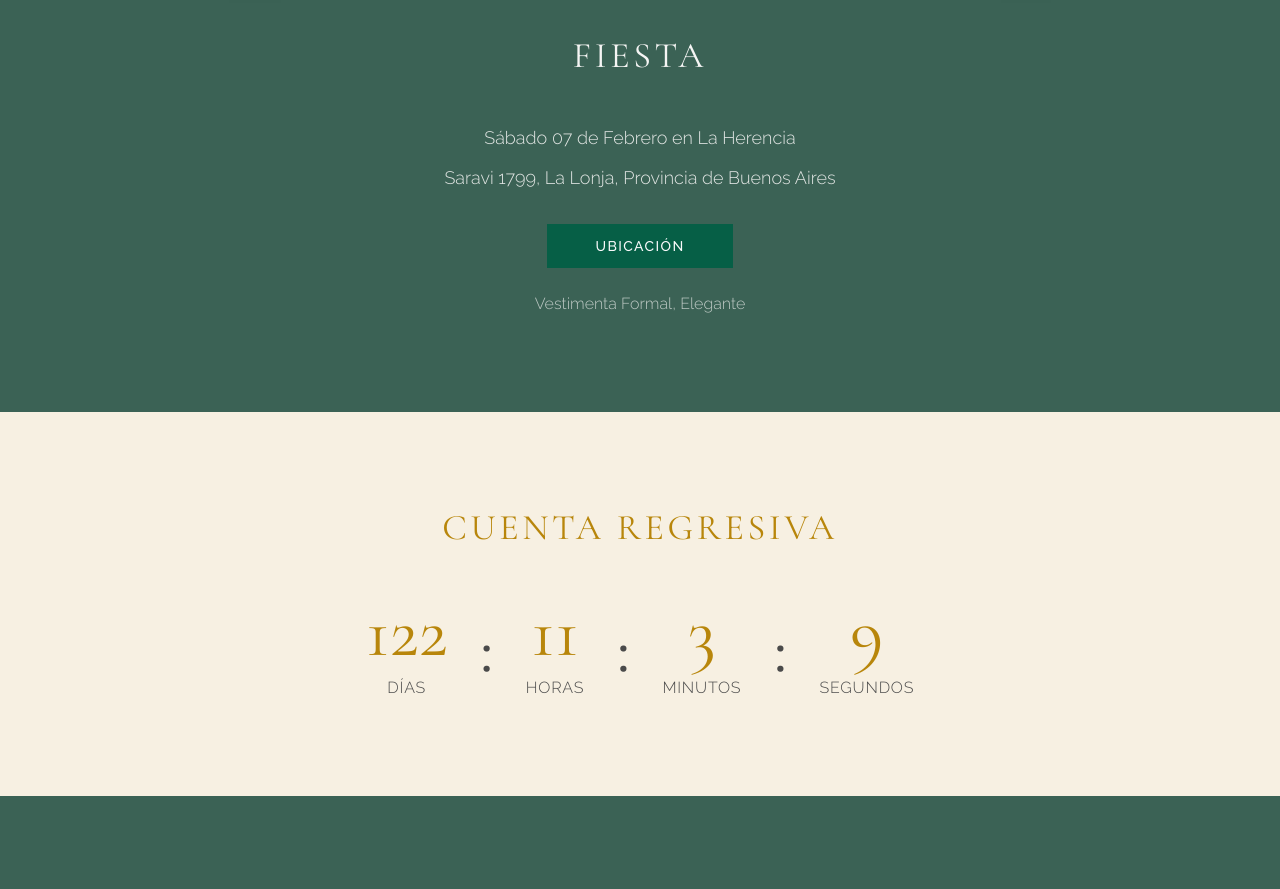
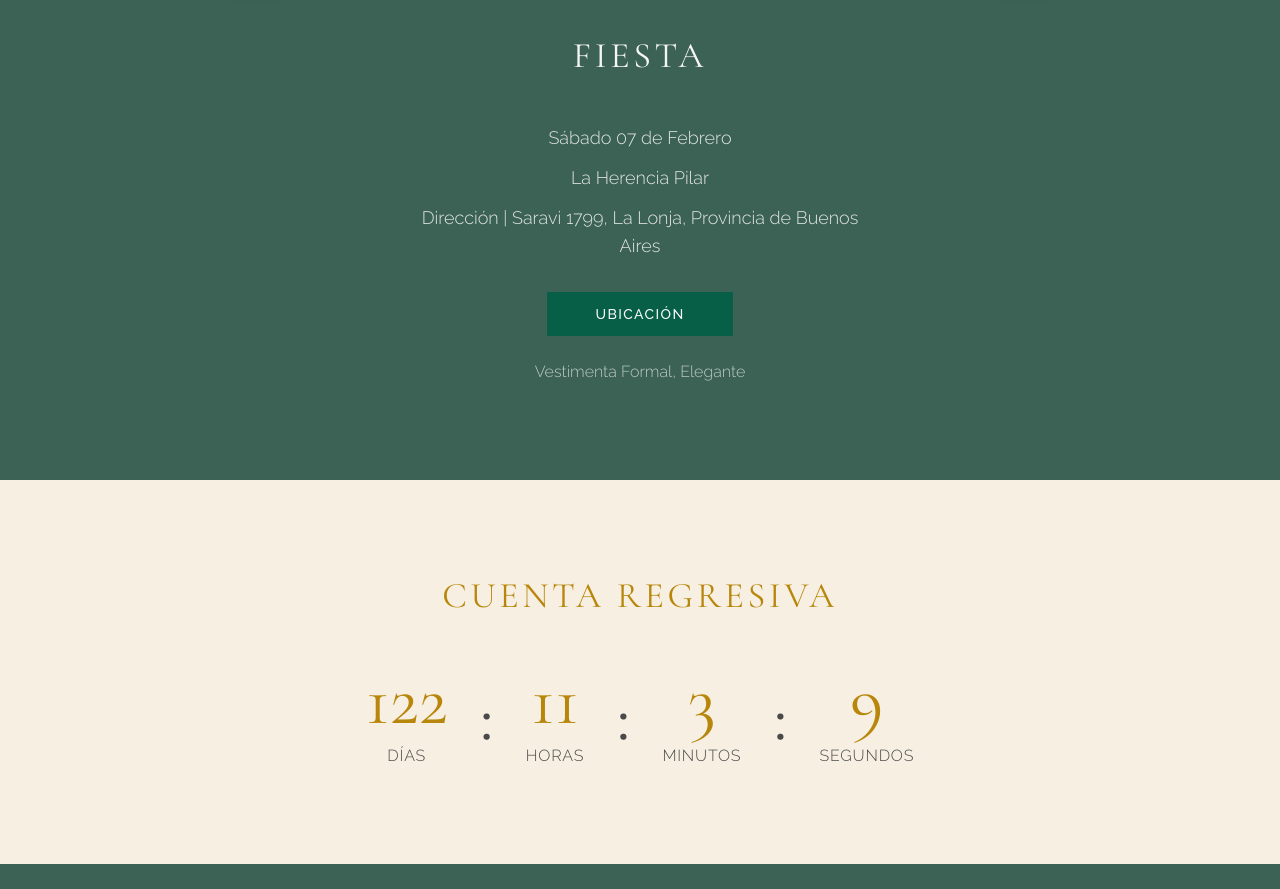
Before and after one commit to Naza16/Casamiento_Fran, a plain HTML site: page index.html in a window 1280 px wide. Shown: the part 860-1749 px from the top of the page. Drawn offline with nearby package versions, Linux system fonts and the light colour scheme.

Commit message:
Update index.html

```diff
--- a/index.html
+++ b/index.html
@@ -91,8 +91,9 @@
         <div class="max-w-lg mx-auto text-center px-6 sm:px-8">
             <h2 class="font-title text-3xl sm:text-4xl tracking-widest uppercase mb-8 sm:mb-12">Fiesta</h2>
             <div class="space-y-2 sm:space-y-3 leading-relaxed opacity-90 text-base sm:text-lg">
-                <p>Sábado 07 de Febrero en La Herencia</p>
-                <p>Saravi 1799, La Lonja, Provincia de Buenos Aires</p>
+                <p>Sábado 07 de Febrero</p>
+                <p> La Herencia Pilar </p>
+                <p>Dirección | Saravi 1799, La Lonja, Provincia de Buenos Aires</p>
             </div>
             <a href="https://www.google.com/maps/dir//-1909,,+Saravi+1799,+La+Lonja,+Provincia+de+Buenos+Aires/@-34.4491271,-58.9226892,12z/data=!4m8!4m7!1m0!1m5!1m1!1s0x95bc9c181d17a319:0x90573af4ed1ba01e!2m2!1d-58.8402966!2d-34.449159?entry=ttu&g_ep=EgoyMDI1MTAwMS4wIKXMDSoASAFQAw%3D%3D" target="_blank"
             class="mt-6 sm:mt-8 bg-[#065f46] text-[#f9fafb] px-8 sm:px-12 py-2.5 sm:py-3 text-sm font-button hover:bg-[#b8860b] hover:text-[#4a4a4a] transition-all duration-500 inline-block">
```
